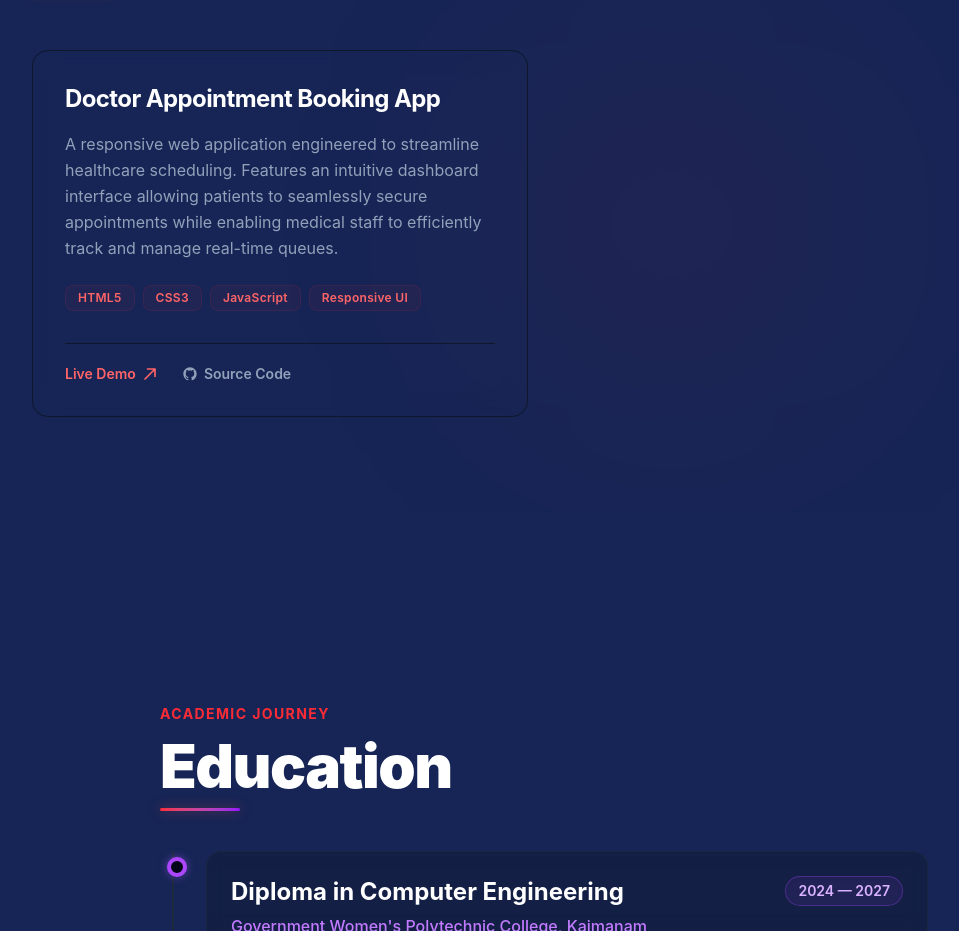
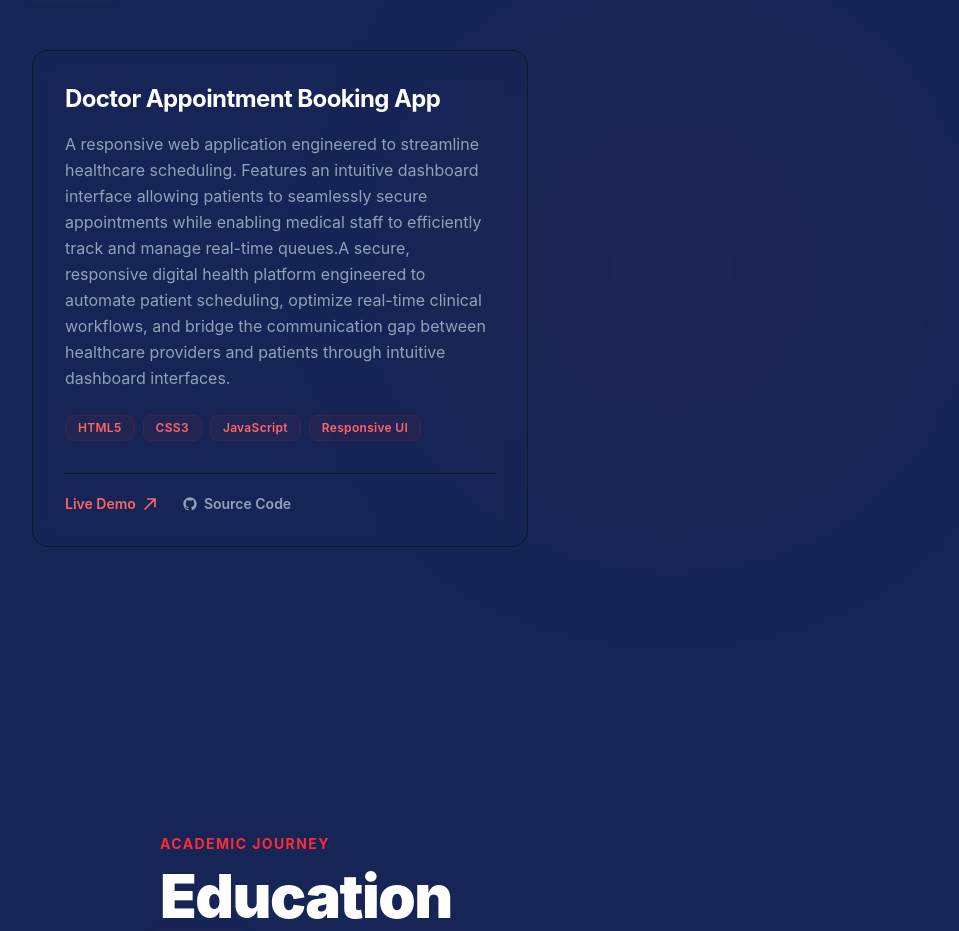
Before and after one commit to Sreekutty08/Portfolio, a React app: page / in a window 1280 px wide. Shown: the part 2660-3591 px from the top of the page, without its empty margins (96-1055 px from the left). Built offline with nearby package versions, Linux system fonts and the light colour scheme; the HTML template or start-up script is replaced by a standard one.

Commit message:
update ui

```diff
--- a/src/components/Project.jsx
+++ b/src/components/Project.jsx
@@ -5,7 +5,7 @@ const Project = () => {
   const projects = [
     {
       title: "Doctor Appointment Booking App",
-      description: "A responsive web application engineered to streamline healthcare scheduling. Features an intuitive dashboard interface allowing patients to seamlessly secure appointments while enabling medical staff to efficiently track and manage real-time queues.",
+      description: "A responsive web application engineered to streamline healthcare scheduling. Features an intuitive dashboard interface allowing patients to seamlessly secure appointments while enabling medical staff to efficiently track and manage real-time queues.A secure, responsive digital health platform engineered to automate patient scheduling, optimize real-time clinical workflows, and bridge the communication gap between healthcare providers and patients through intuitive dashboard interfaces.",
       tags: ["HTML5", "CSS3", "JavaScript", "Responsive UI"],
       liveLink: "#",   // Paste your hosted project deployment URL here
       githubLink: "#", // Paste your GitHub repository URL here
```
